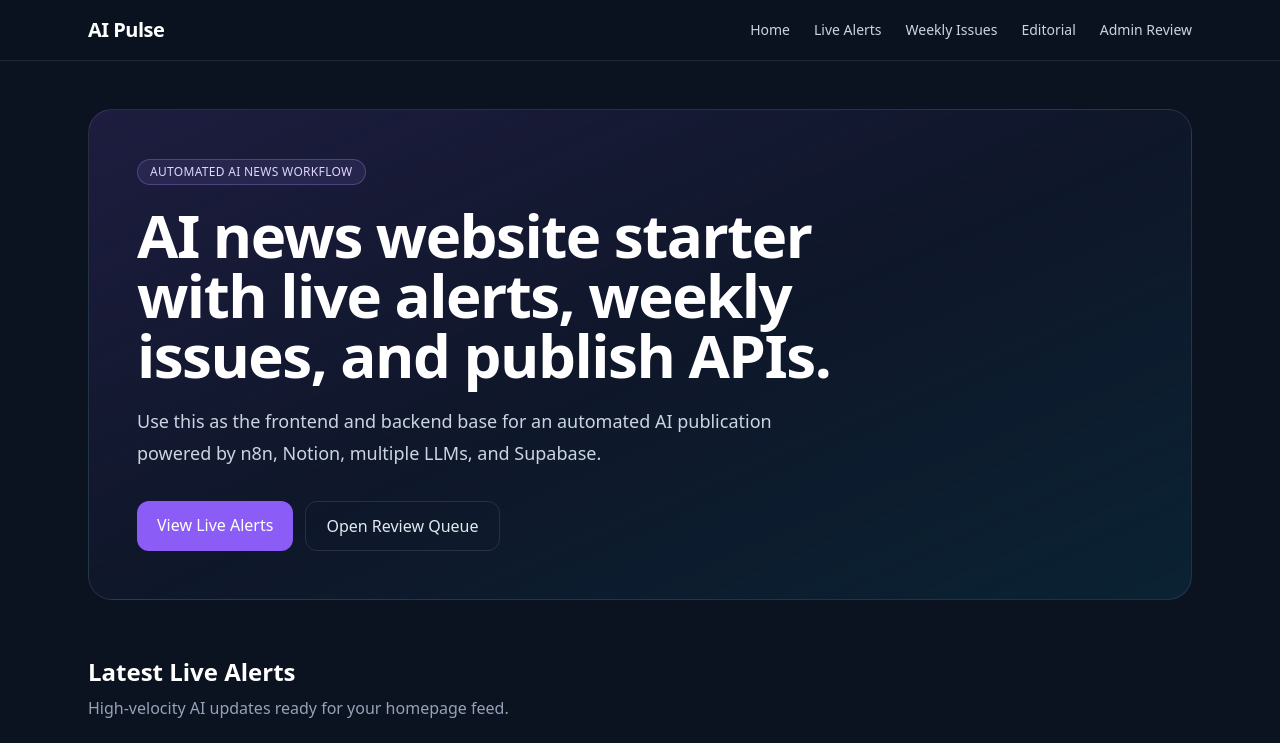
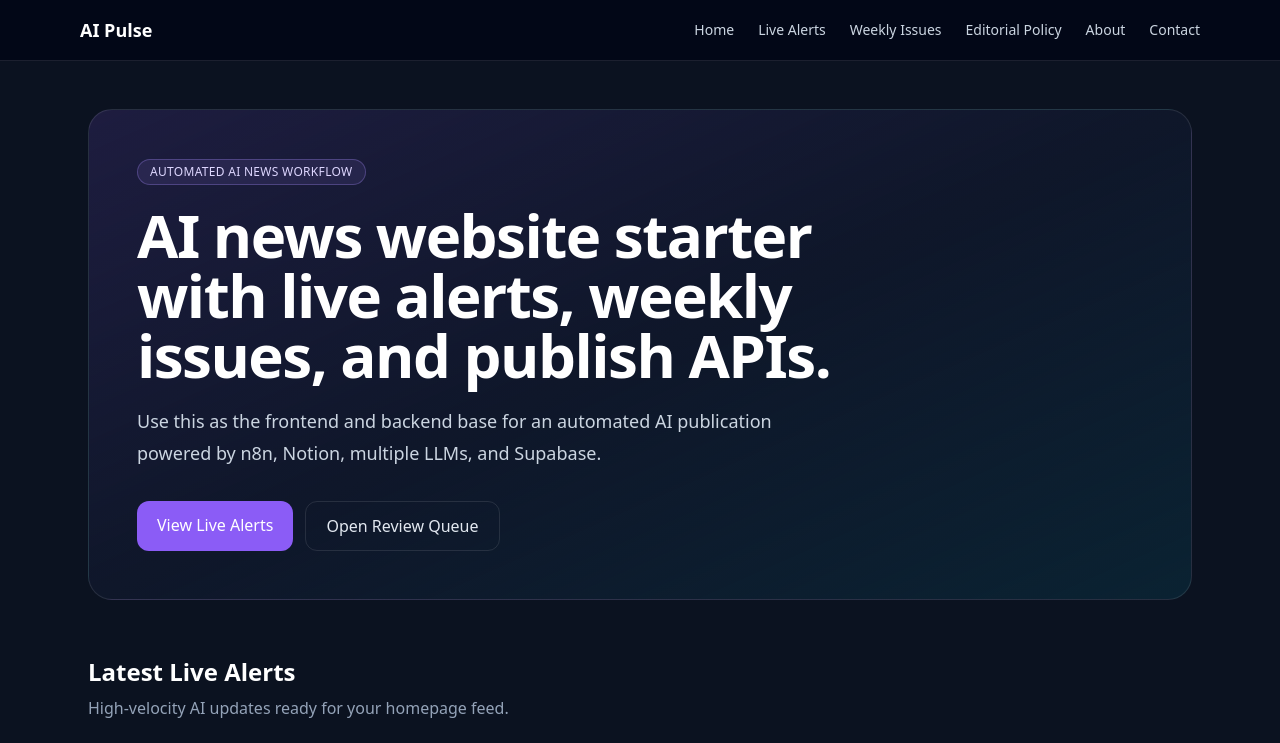
Before and after one commit to d3vil24/AI-News-Website, a Next.js app: page / in a window 1280 px wide. Shown: the top 743 px of the page. Built offline with nearby package versions, Linux system fonts and the light colour scheme; no server answers.

Commit message:
Update site-header.tsx

```diff
--- a/components/site-header.tsx
+++ b/components/site-header.tsx
@@ -1,23 +1,29 @@
 import Link from 'next/link';
 
 const links = [
-  { href: '/', label: 'Home' },
-  { href: '/alerts', label: 'Live Alerts' },
-  { href: '/weekly', label: 'Weekly Issues' },
-  { href: '/editorial', label: 'Editorial' },
-  { href: '/admin-review', label: 'Admin Review' },
+  { href: '/' as const, label: 'Home' },
+  { href: '/alerts' as const, label: 'Live Alerts' },
+  { href: '/weekly' as const, label: 'Weekly Issues' },
+  { href: '/editorial' as const, label: 'Editorial Policy' },
+  { href: '/about' as const, label: 'About' },
+  { href: '/contact' as const, label: 'Contact' },
 ];
 
 export function SiteHeader() {
   return (
-    <header className="sticky top-0 z-30 border-b border-white/10 bg-ink/90 backdrop-blur">
-      <div className="mx-auto flex max-w-6xl items-center justify-between px-6 py-4">
-        <Link href="/" className="text-xl font-semibold tracking-tight text-white">
+    <header className="border-b border-white/10 bg-slate-950/90">
+      <div className="mx-auto flex max-w-6xl items-center justify-between px-4 py-4">
+        <Link href="/" className="text-lg font-semibold text-white">
           AI Pulse
         </Link>
+
         <nav className="hidden gap-6 md:flex">
           {links.map((link) => (
-            <Link key={link.href} href={link.href} className="text-sm text-slate-300 hover:text-white">
+            <Link
+              key={link.href}
+              href={link.href}
+              className="text-sm text-slate-300 hover:text-white"
+            >
               {link.label}
             </Link>
           ))}
```
